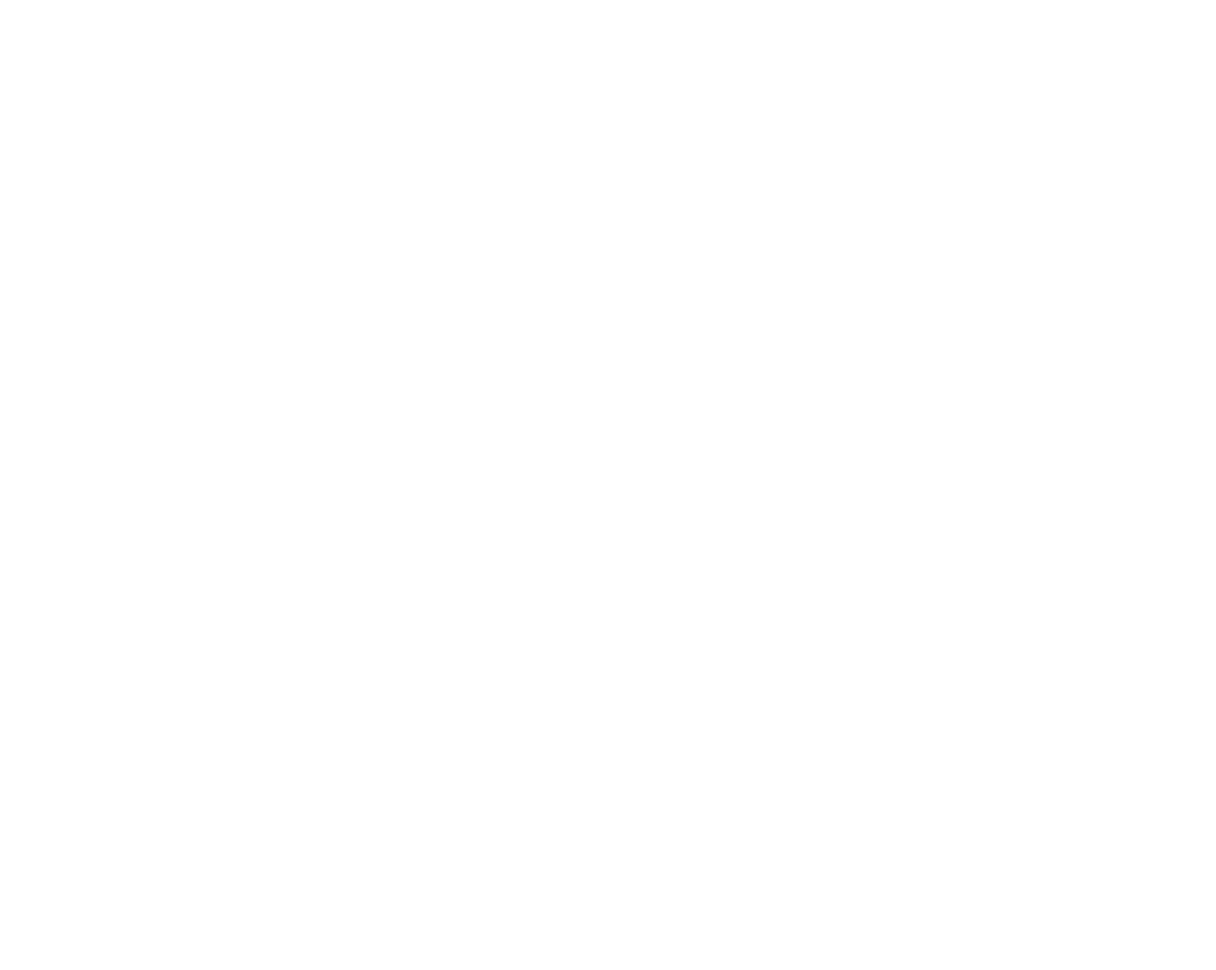
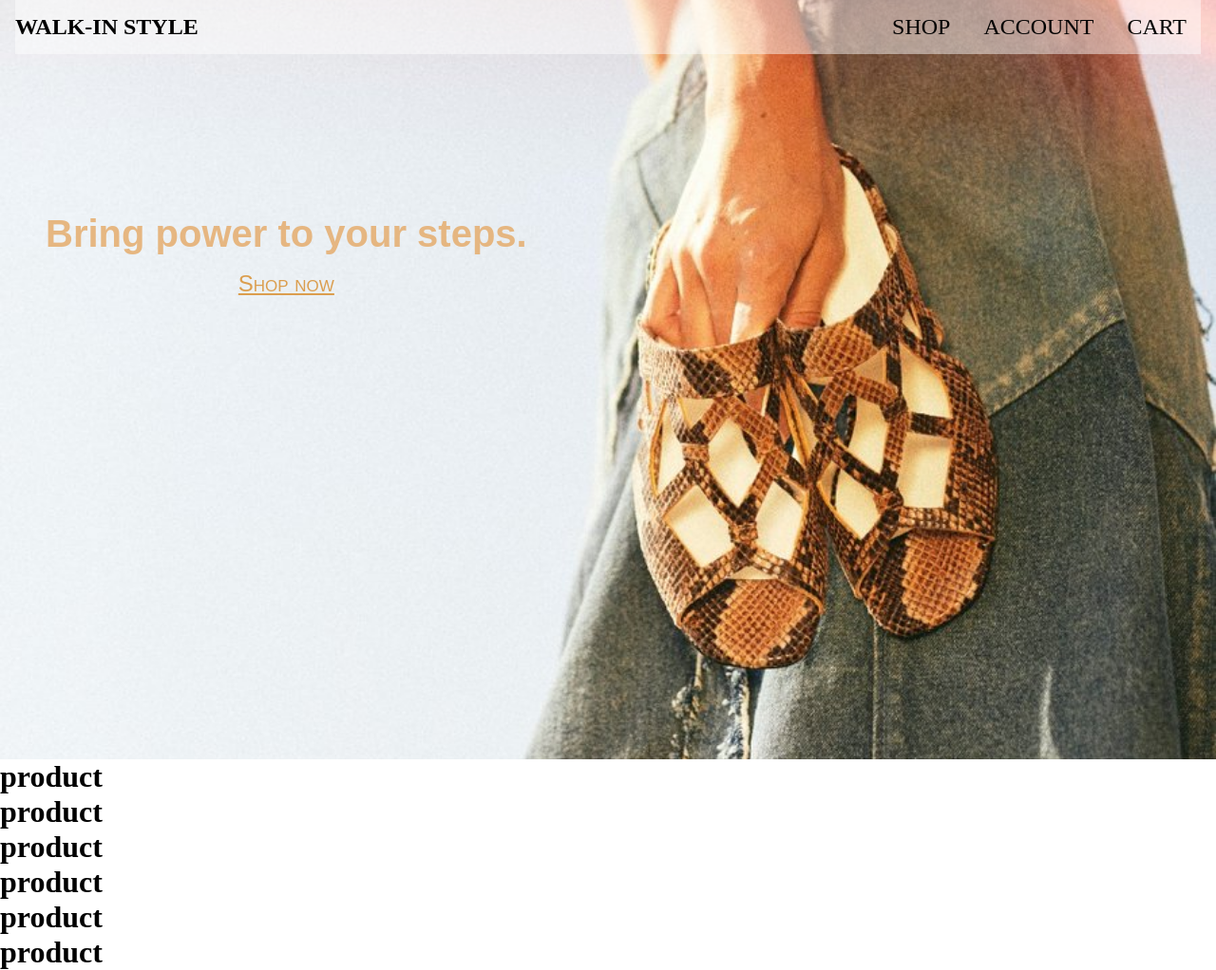
Before and after one commit to Desintila/hoxton-html-project, a plain HTML site: page index.html in a window 1280 px wide. Shown: the whole page at 95% size. Before the commit the page ends 800 px from the top, so only its background shows below. Drawn offline with Linux system fonts and the light colour scheme.

Commit message:
Added navbar and worked on main

```diff
--- a/index.html
+++ b/index.html
@@ -5,8 +5,32 @@
     <meta http-equiv="X-UA-Compatible" content="IE=edge">
     <meta name="viewport" content="width=device-width, initial-scale=1.0">
     <title>Document</title>
+    <link rel="stylesheet" href="style.css">
 </head>
 <body>
-
+    <header>
+        <nav>
+            <h1> <a href=""> WALK-IN STYLE</a></h1>
+            <ul>
+                <li><a href="">SHOP</a></li>
+                <li><a href="">ACCOUNT</a></li>
+                <li><a href="">CART</a></li>
+            </ul>
+        </nav>
+    </header>
+    <main>
+        <section class="main-image">
+            <div class="title">
+                <h2>Bring power to your steps.</h2>
+                <a href="">Shop now</a>
+            </div>
+        </section>
+        <h1>product</h1>
+        <h1>product</h1>
+        <h1>product</h1>
+        <h1>product</h1>
+        <h1>product</h1>
+        <h1>product</h1>
+    </main>
 </body>
 </html>
--- /dev/null
+++ b/style.css
@@ -0,0 +1,72 @@
+*{
+    margin: 0;
+    padding: 0;
+    box-sizing: border-box;
+}
+img{
+    width: 100%;
+}
+html{
+    scroll-behavior: smooth;
+}
+nav{
+    background-color: #ffffff77;
+    position: fixed;
+    display: grid;
+    grid-template-columns:  auto 1fr;
+    left: 1rem;
+    right: 1rem;
+    z-index: 3;
+}
+
+nav ul{
+    list-style: none;
+    display: grid;
+    justify-content: end;
+    grid-template-columns: repeat(3,auto);
+    gap: 5px;
+}
+
+nav li{
+      padding: 15px;
+}
+nav li a{
+    color: black;
+    font-size: 1.5rem;
+    text-decoration: none;
+}
+nav h1{
+    display: grid;
+    align-content: center;
+}
+nav h1 a{
+    text-decoration: none;
+    color: black;
+}
+.main-image{
+    background-image: url('/images/photo.jpg');
+    background-size: cover;
+    background-position: 25% 70%;
+    height: 100vh;position: relative;
+
+}
+.main-image .title{
+    position: absolute;
+    top: 13rem;
+    margin-left: 2rem;
+    margin-right: 1rem;
+    text-align: center;
+    padding: 1rem;
+}
+.title h2{
+    font-size: 40px;
+    font-family: sans-serif;
+    color: #e4ad6fdd;
+    margin-bottom: 1rem;
+}
+.title a{
+    font-family: sans-serif;
+    font-size: 1.5rem;
+    color: rgb(219, 158, 79);
+    font-variant: small-caps;
+}
```
Also changed, not shown: images/photo.jpg (added).
